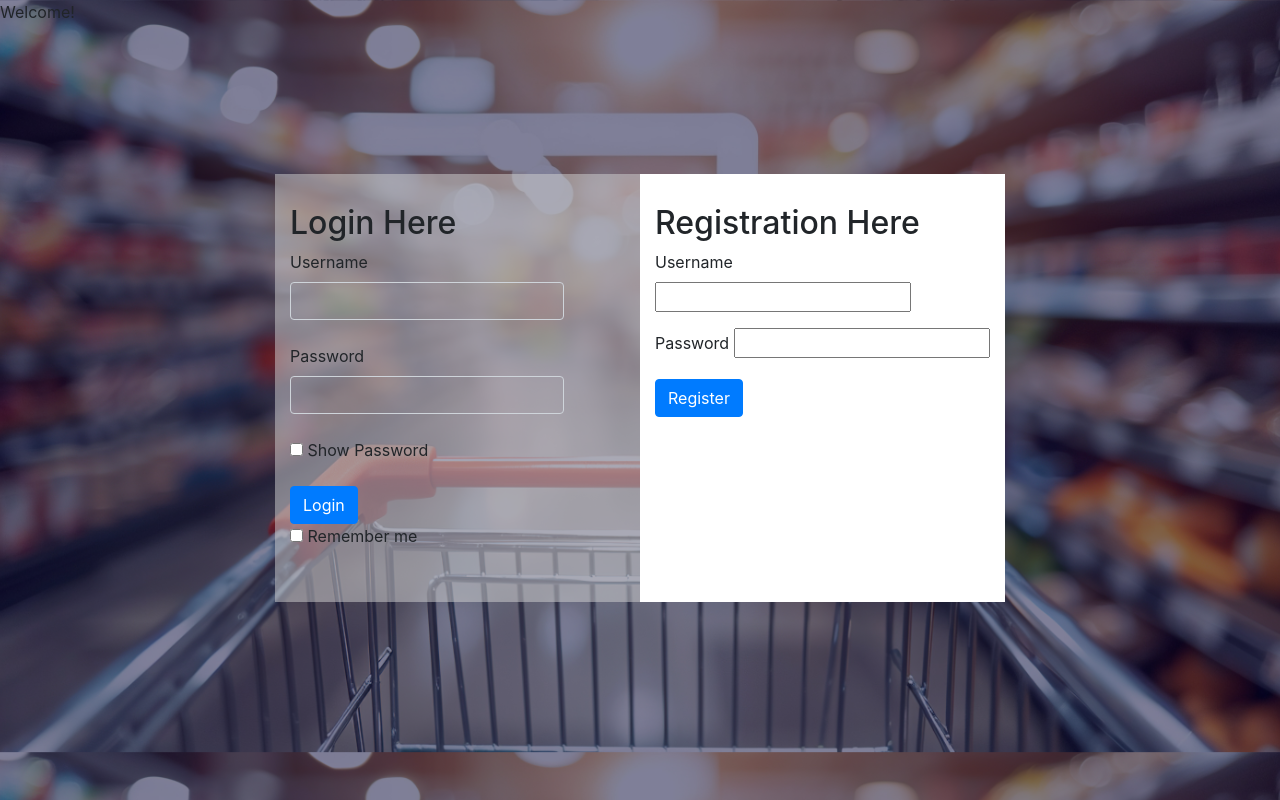
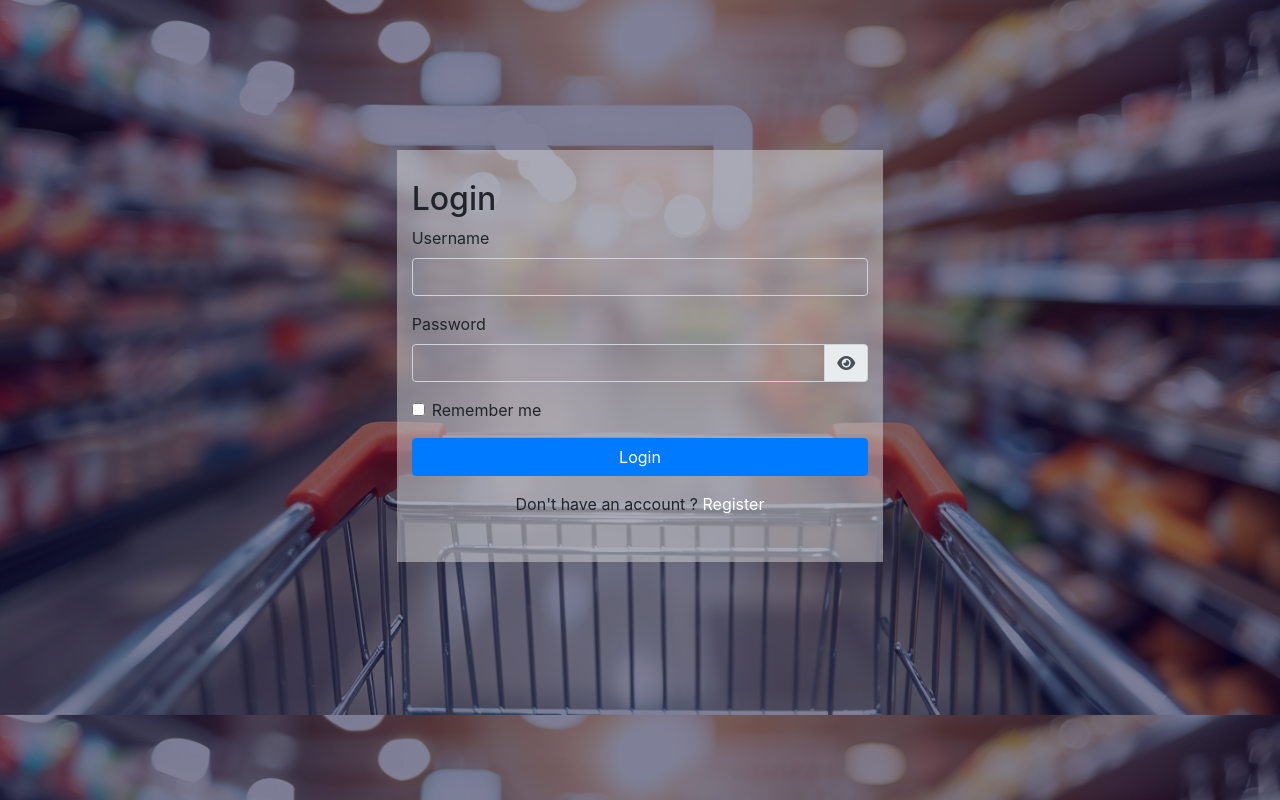
Before and after one commit to 22071028-NTHA/ins3064, a PHP site: page /mid/login.php in a window 1280 px wide. Run offline with PHP 8.4, Linux system fonts and the light colour scheme.

Commit message:
Update login.php

```diff
--- a/mid/login.php
+++ b/mid/login.php
@@ -1,81 +1,99 @@
 <!DOCTYPE html>
 <html lang="en">
-
-<!-- Required meta tags -->
+<head>
     <meta charset="utf-8">
     <meta name="viewport" content="width=device-width, initial-scale=1, shrink-to-fit=no">
-<head>
-    <title>User login and Registration</title>
+    <title>Login</title>
     <link rel="stylesheet" type="text/css" href="style.css">
+
     <!-- Bootstrap CSS -->
-    <link rel="stylesheet" href="https://stackpath.bootstrapcdn.com/bootstrap/4.3.1/css/bootstrap.min.css" integrity="sha384-ggOyR0iXCbMQv3Xipma34MD+dH/1fQ784/j6cY/iJTQUOhcWr7x9JvoRxT2MZw1T" crossorigin="anonymous">
+    <link rel="stylesheet" href="https://stackpath.bootstrapcdn.com/bootstrap/4.3.1/css/bootstrap.min.css"
+    integrity="sha384-ggOyR0iXCbMQv3Xipma34MD+dH/1fQ784/j6cY/iJTQUOhcWr7x9JvoRxT2MZw1T" crossorigin="anonymous">
+
+    <!-- Font Awesome để dùng icon con mắt -->
+    <link rel="stylesheet" href="https://cdnjs.cloudflare.com/ajax/libs/font-awesome/6.0.0/css/all.min.css">
 </head>
 
 <body>
-<h0>Welcome!</h0>
     <div class="container">
         <div class="login-box">
-            <div class="row">
-               <div class="col-md-6 login-left">
-                   <h2>Login Here</h2>
+            <div class="row justify-content-center">
+                <div class="col-md-8 login-left">
+                    <h2>Login</h2>
+
                     <form action="validation.php" method="post">
 
+                        <!-- Username -->
                         <div class="form-group">
                             <label>Username</label>
-                       <label>
-                        <input type="text" name="user" class="form-control"
-                        value="<?php if(isset($_COOKIE['username'])) echo $_COOKIE['username']; ?>">
-                       </label>
+                            <input
+                                type="text"
+                                name="user"
+                                class="form-control"
+                                value="<?php if(isset($_COOKIE['username'])) echo $_COOKIE['username']; ?>"
+                                required
+                            >
                         </div>
 
+                        <!-- Password with eye icon -->
                         <div class="form-group">
                             <label>Password</label>
-                       <label>
-                           <input type="password" name="password" class="form-control"
-                           value="<?php if(isset($_COOKIE['password'])) echo $_COOKIE['password']; ?>">
-                       </label>
+                            <div class="input-group">
+                                <input
+                                    type="password"
+                                    name="password"
+                                    id="password"
+                                    class="form-control"
+                                    value="<?php if(isset($_COOKIE['password'])) echo $_COOKIE['password']; ?>"
+                                    required
+                                >
+                                <div class="input-group-append">
+                                    <span class="input-group-text" onclick="togglePassword()" style="cursor:pointer;">
+                                        <i id="eye-icon" class="fa fa-eye"></i>
+                                    </span>
+                                </div>
+                            </div>
                         </div>
 
-                   <!-- Show / Hide Password -->
-                   <input type="checkbox" onclick="togglePassword()"> Show Password
-                   <br><br>
-
-                   <button type="submit" class="btn btn-primary">Login</button>
-
-                   <div class="form-group">
-                        <label>
-                            <input type="checkbox" name="remember"
-                               <?php if(isset($_COOKIE['username'])) echo "checked"; ?>>
-                            Remember me
-                        </label>
+                        <!-- Remember me -->
+                        <div class="form-group form-check">
+                            <input
+                                type="checkbox"
+                                class="form-check-input"
+                                id="remember"
+                                name="remember"
+                                <?php if(isset($_COOKIE['username'])) echo "checked"; ?>
+                            >
+                            <label class="form-check-label" for="remember">Remember me</label>
                         </div>
 
+                        <button type="submit" class="btn btn-primary btn-block">Login</button>
                     </form>
-               </div>
 
-                <div class="col-md-6 login-right">
-                    <h2>Registration Here</h2>
-                    <form action="registration.php" method="post">
-                     <div class="form-group">
-                         <label>Username</label>
-                         <input type="text" name="user" required>
-                        </div>
-                        <div class="form-group">
-                            <label>Password</label>
-                            <input type="password" name="password" required>
-                        </div>
-                        <button type="submit" class="btn btn-primary">Register</button>
-                    </form>
+                    <p class="mt-3 text-center">
+                        Don't have an account ? <a href="register.php">Register</a>
+                    </p>
+
                 </div>
             </div>
         </div>
     </div>
 
-<!-- Show password script -->
+    <!-- JS để toggle mật khẩu -->
     <script>
     function togglePassword() {
-  var x = document.getElementsByName("password")[0];
-  x.type = (x.type === "password") ? "text" : "password";
+        let input = document.getElementById("password");
+        let icon  = document.getElementById("eye-icon");
+
+        if (input.type === "password") {
+            input.type = "text";
+            icon.classList.remove("fa-eye");
+            icon.classList.add("fa-eye-slash");
+        } else {
+            input.type = "password";
+            icon.classList.remove("fa-eye-slash");
+            icon.classList.add("fa-eye");
+        }
     }
     </script>
 
```
Lines whose indentation alone changed are shown as unchanged.
